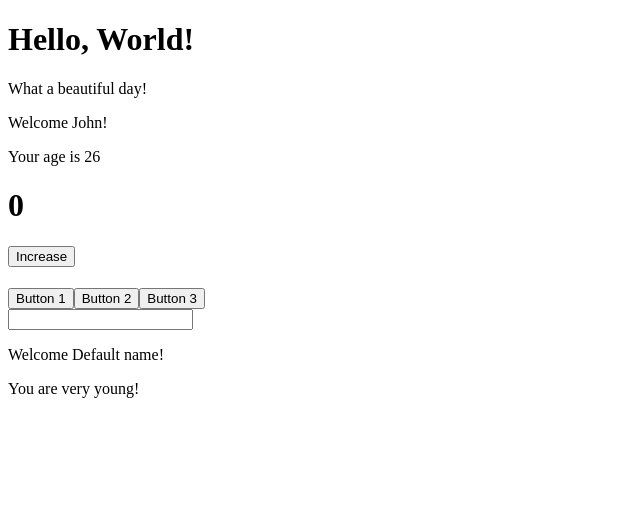
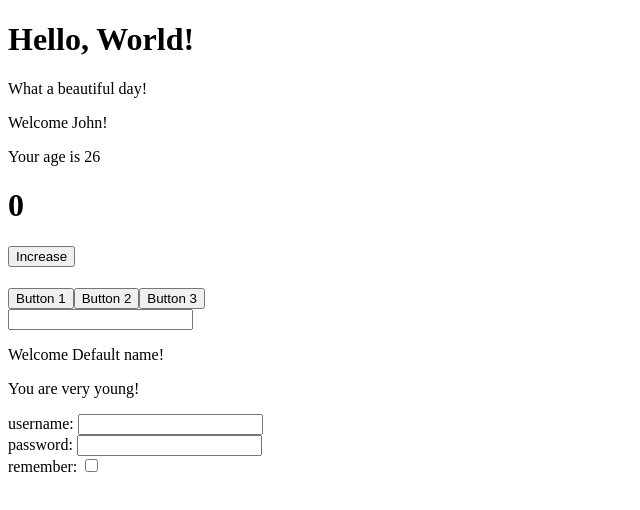
Before and after one commit to Aliberk17/react-exercises, a React (Create React App) app: page / in a window 1280 px wide. Shown: the top 510 px of the page, without its empty margins (0-640 px from the left). Built offline with nearby package versions, Linux system fonts and the light colour scheme.

Commit message:
Forms - 02

```diff
--- a/src/App.js
+++ b/src/App.js
@@ -3,6 +3,7 @@ import ClickTracker from "./ClickTracker";
 import Counter from "./Counter";
 import Hello from "./Hello";
 import InteractiveWelcome from "./InteractiveWelcome ";
+import Login from "./Login";
 import Welcome from "./Welcome";
 
 export default class App extends Component {
@@ -14,6 +15,7 @@ export default class App extends Component {
         <Counter initialValue={0} incrementInterval={2000} incrementAmount={7} />
         <ClickTracker/>
         <InteractiveWelcome/>
+        <Login/>
       </div>
     );
   }
--- /dev/null
+++ b/src/Login.js
@@ -0,0 +1,36 @@
+import React, { Component } from "react";
+
+export default class Login extends Component {
+  state = {
+    username: "",
+    password: "",
+    remember: false,
+  };
+
+  handleChanged = (event) => {
+    if (event.target.name === "remember") {
+      this.setState({
+        remember: !this.state.remember,
+      });
+    } else {
+      this.setState({
+        [event.target.name]: event.target.value,
+      });
+    }
+  };
+
+  render() {
+    return (
+      <form>
+        <label>username: </label>
+        <input name="username" onChange={this.handleChanged} />
+        <br />
+        <label>password: </label>
+        <input name="password" onChange={this.handleChanged} />
+        <br />
+        <label>remember: </label>
+        <input name="remember" type="checkbox" onChange={this.handleChanged} />
+      </form>
+    );
+  }
+}
```
